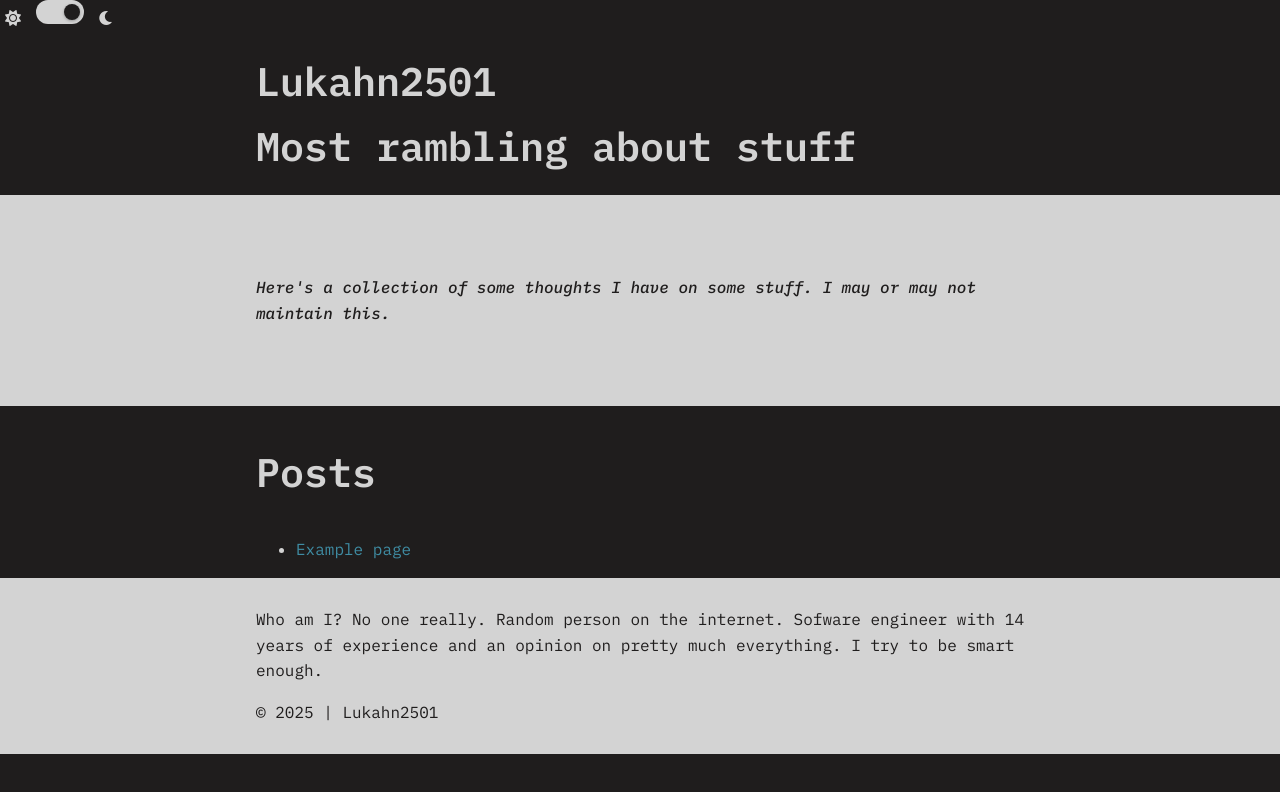
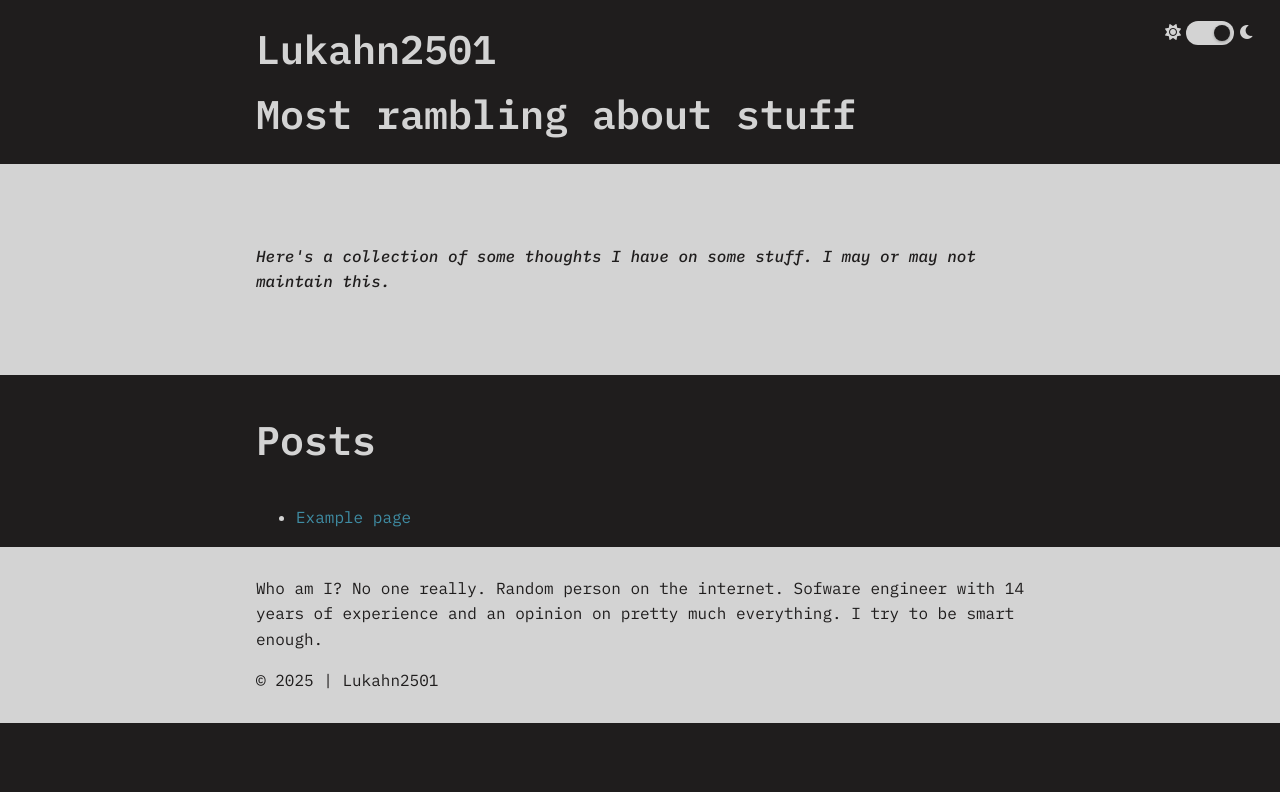
Before and after one commit to Lukahn2501/ramblings, a plain HTML site: page index.html in a window 1280 px wide. Drawn offline with Linux system fonts and the light colour scheme.

Commit message:
fix: switch

```diff
--- a/styles.css
+++ b/styles.css
@@ -73,7 +73,7 @@ q {
   transition: background-color 0.3s ease, color 0.3s ease;
 }
 
-theme-switch-container {
+.theme-switch-container {
   position: fixed;
   top: 20px;
   right: 20px;
```
